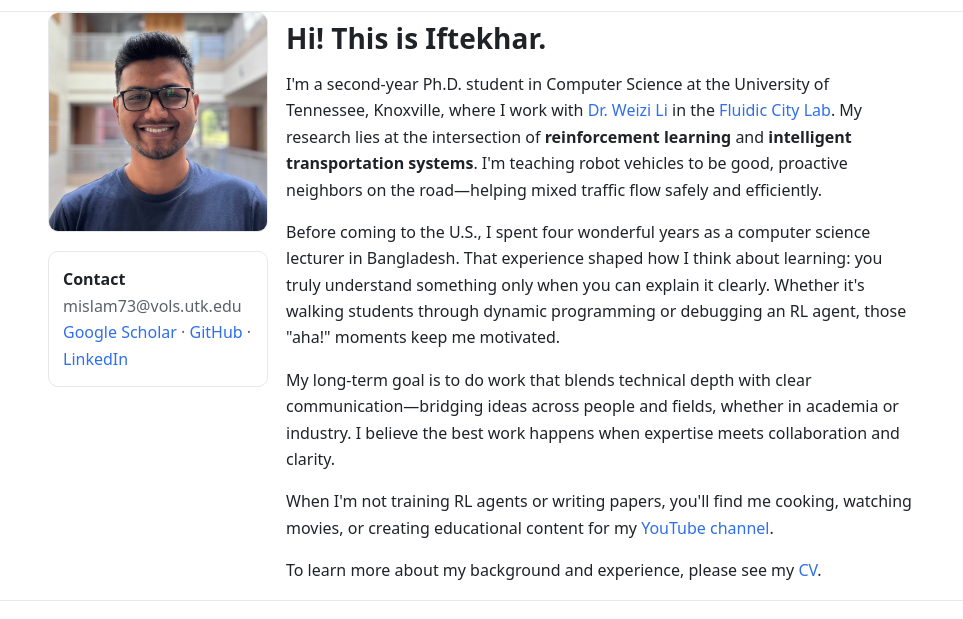
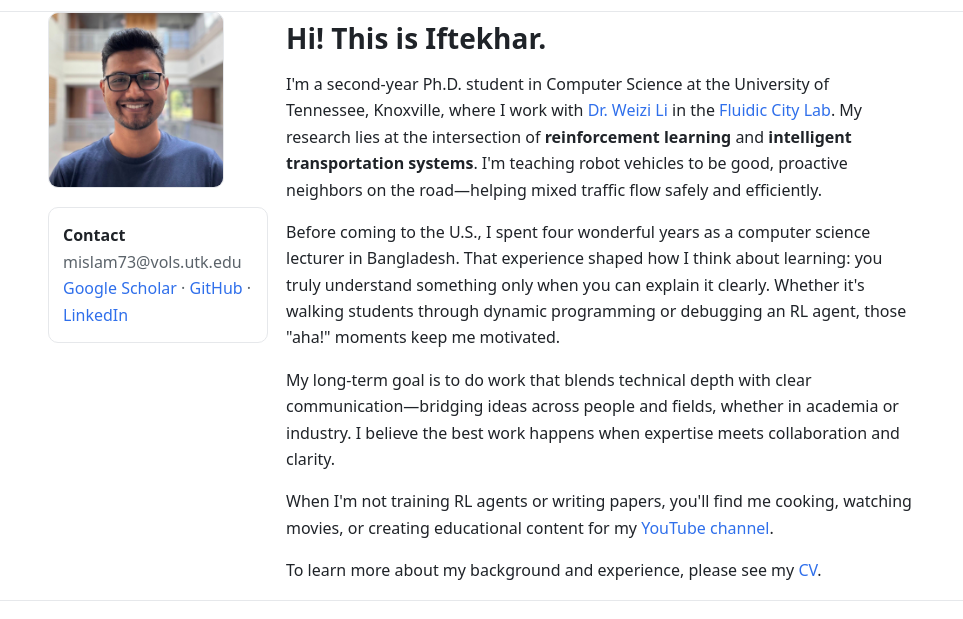
Before and after one commit to iftekharCS/iftekharCS.github.io, a plain HTML site: page index.html in a window 1280 px wide. Shown: the part 53-672 px from the top of the page, without its empty margins (158-1121 px from the left). Drawn offline with Linux system fonts and the light colour scheme.

Commit message:
Reduce profile image width from 100% to 80%

```diff
--- a/index.html
+++ b/index.html
@@ -18,7 +18,7 @@
 
 <div class="grid">
   <div>
-    <img src="/assets/img/profile.jpg" alt="Profile photo" style="width:100%;border-radius:10px;border:1px solid var(--border)">
+    <img src="/assets/img/profile.jpg" alt="Profile photo" style="width:80%;border-radius:10px;border:1px solid var(--border)">
     <div class="card" style="margin-top:12px">
       <strong>Contact</strong>
       <div class="small">mislam73@vols.utk.edu</div>
```
